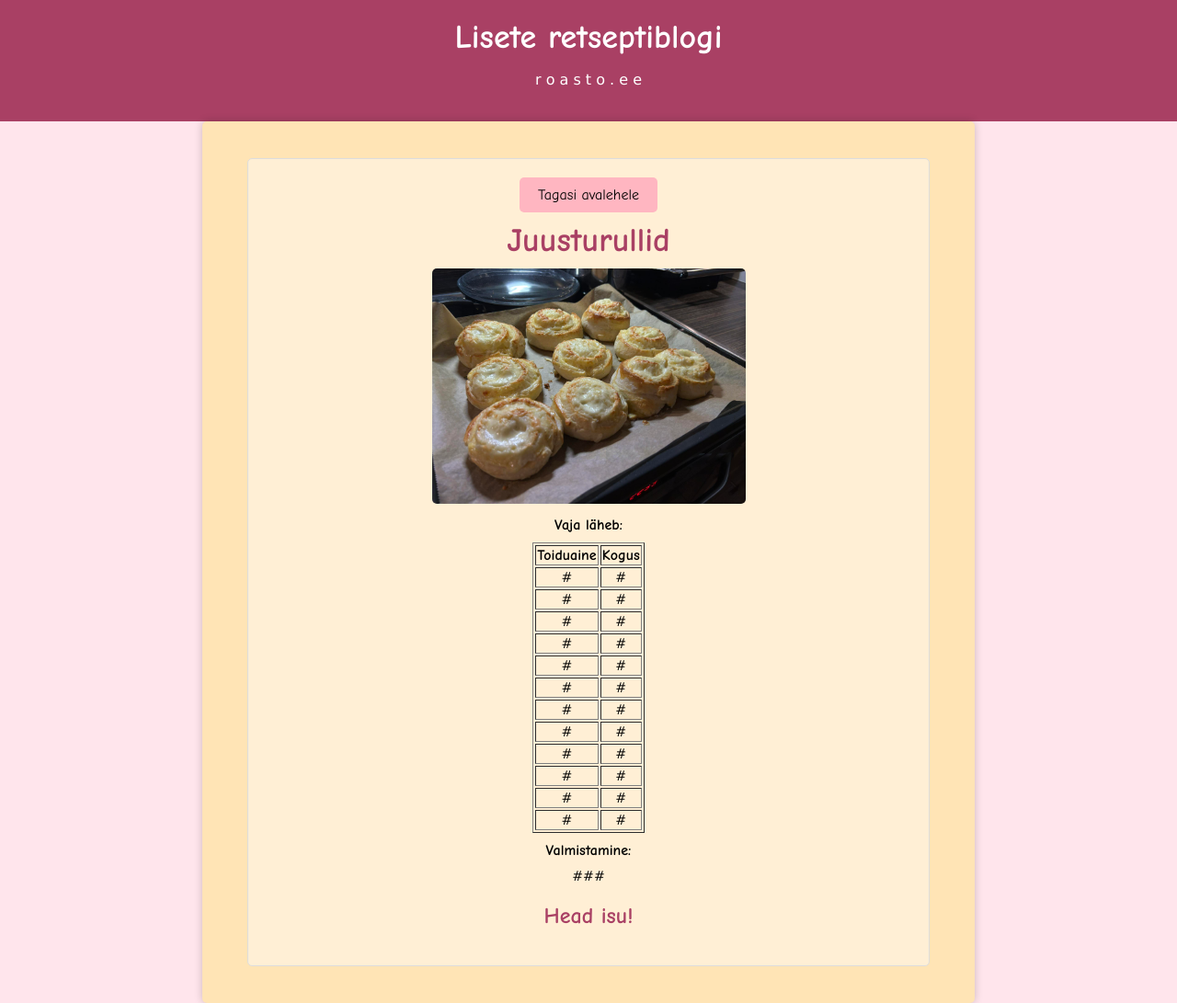
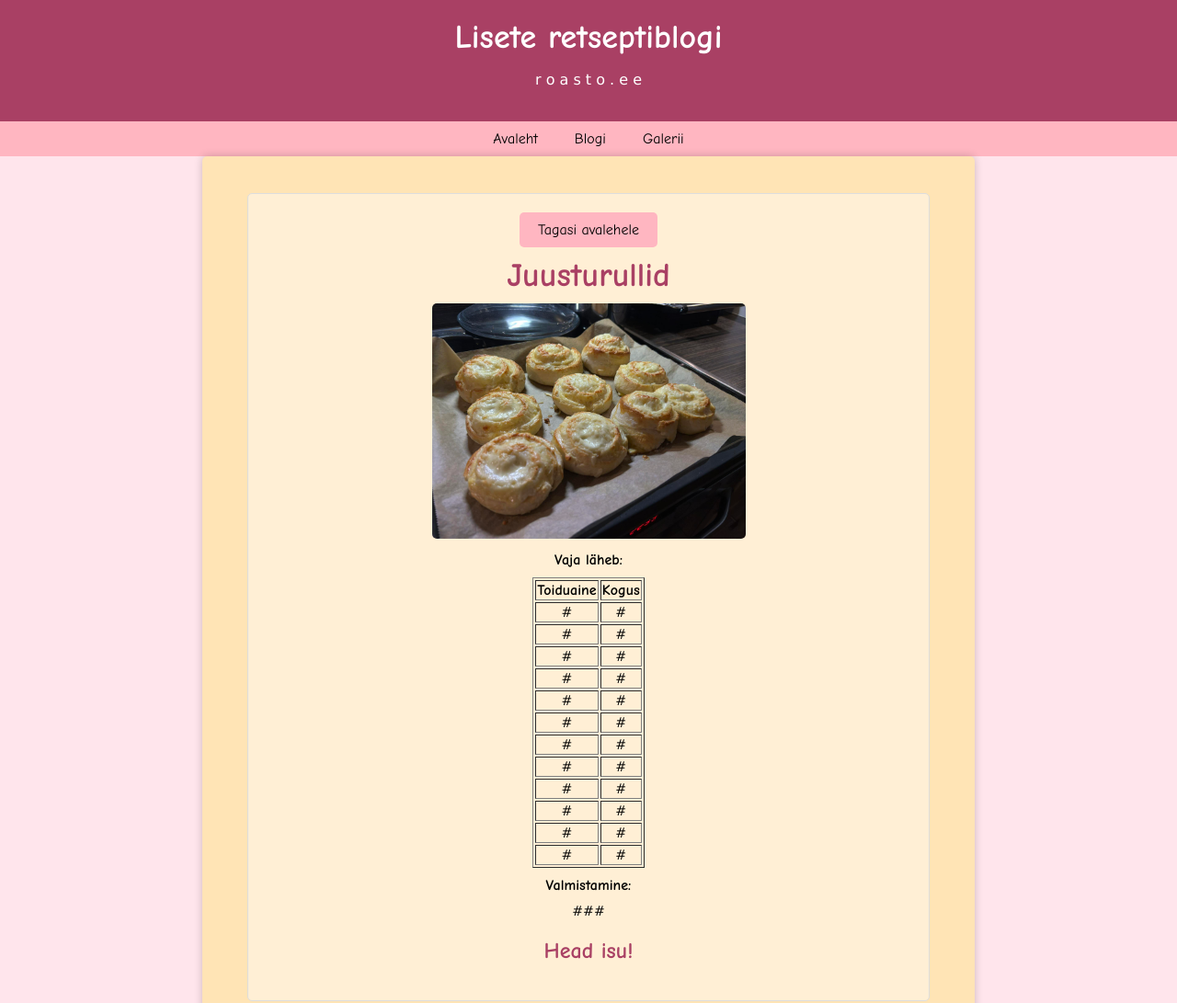
Before and after one commit to l1s3t3/juusturullid, a plain HTML site: page index.html in a window 1280 px wide. Shown: the top 1091 px of the page at 92% size. Drawn offline with Linux system fonts and the light colour scheme.

Commit message:
Add files via upload

```diff
--- a/index.html
+++ b/index.html
@@ -23,6 +23,25 @@
             font-size: 36px;
 			font-family:'Comic Sans MS';
             margin: 0;
+        }
+
+        nav {
+            background-color: #ffb6c1;
+        }
+        nav ul {
+			font-family: 'Comic Sans MS';
+            list-style: none;
+            padding: 0;
+            margin: 0;
+            display: flex;
+            justify-content: center;
+        }
+        nav li {
+            margin: 10px 20px;
+        }
+        nav a {
+            text-decoration: none;
+            color: #000;
         }
 
         .container {
@@ -87,7 +106,14 @@
     <header>
         <h1>Lisete retseptiblogi</h1>
 		<p style="font-family:'Verdana'">r o a s t o . e e</p>
-    </header>
+	</header>
+	<nav>
+        <ul>
+            <li><a href="https://l1s3t3.github.io/">Avaleht</a></li>
+            <li><a href="https://l1s3t3.github.io/blogi/">Blogi</a></li>
+            <li><a href="https://l1s3t3.github.io/galerii/">Galerii</a></li>
+		</ul>
+    </nav>
     <div class="container">
 		<div class="recipe">
 		<a href="https://l1s3t3.github.io/" class="recipe-button">Tagasi avalehele</a>
```
